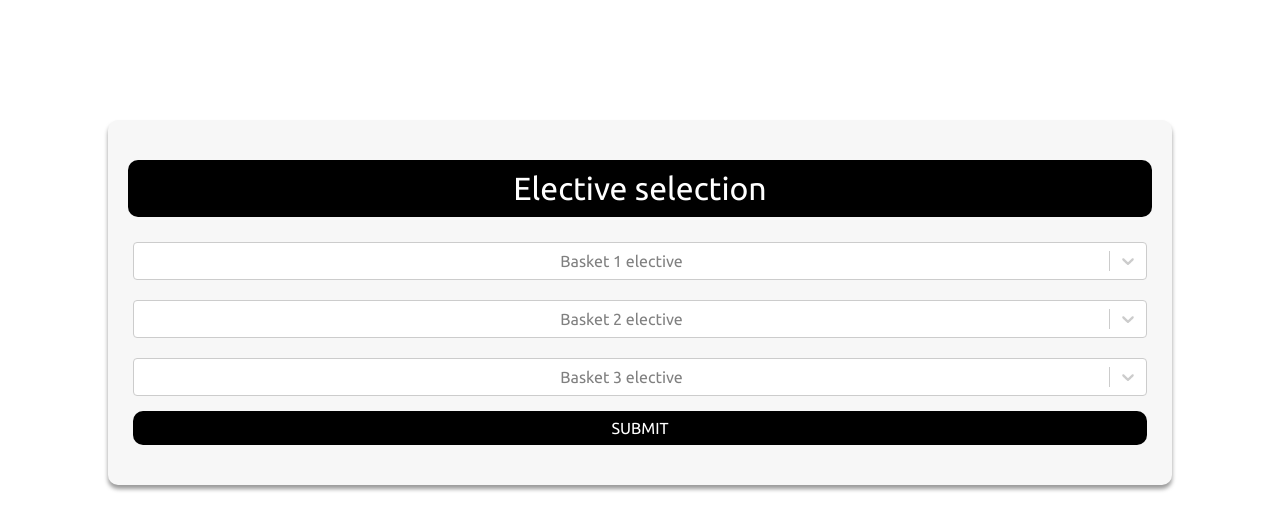
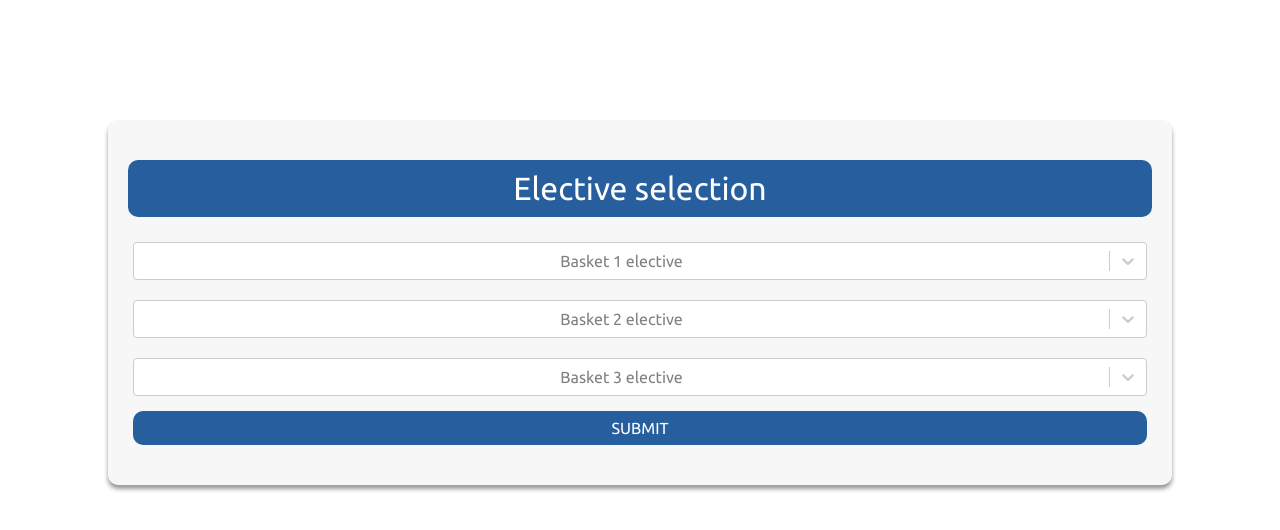
Before and after one commit to vaidiksharma111/timetable-app, a React (Create React App) app: page / in a window 1280 px wide. Shown: the top 530 px of the page. Built offline with nearby package versions, Linux system fonts and the light colour scheme.

Commit message:
final changes

```diff
--- a/src/App.css
+++ b/src/App.css
@@ -6,7 +6,7 @@ body,* {
 }
 
 :root {
-  --colorOne: black;
+  --colorOne: #275f9e;
 }
 
 .timetable-container {
--- a/src/Timetable.js
+++ b/src/Timetable.js
@@ -11,7 +11,6 @@ import "./App.css";
 
 const Timetable = () => {
     const navigate = useNavigate();
-    const [selectedElectives, setSelectedElectives] = useState([]);
     const [elective, setElective] = useState({
         basket1: null,
         basket2: null,
@@ -40,14 +39,19 @@ const Timetable = () => {
     };
 
     const submitElectives = () => {
+        if (!elective.basket1 || !elective.basket2 || !elective.basket3) {
+          alert("Please select all three electives");
+          return;
+        }
+
         let id1 = elective.basket1.value;
         let id2 = elective.basket2.value;
         let id3 = elective.basket3.value;
         const selected = [courses[id1], courses[id2], courses[id3]];
-        setSelectedElectives(selected);
         while (!selected) {}
+
         navigate("/tt/" + encodeURIComponent(JSON.stringify(selected)));
-    };
+      };
 
     return (
         <div className="timetable-container">
```
